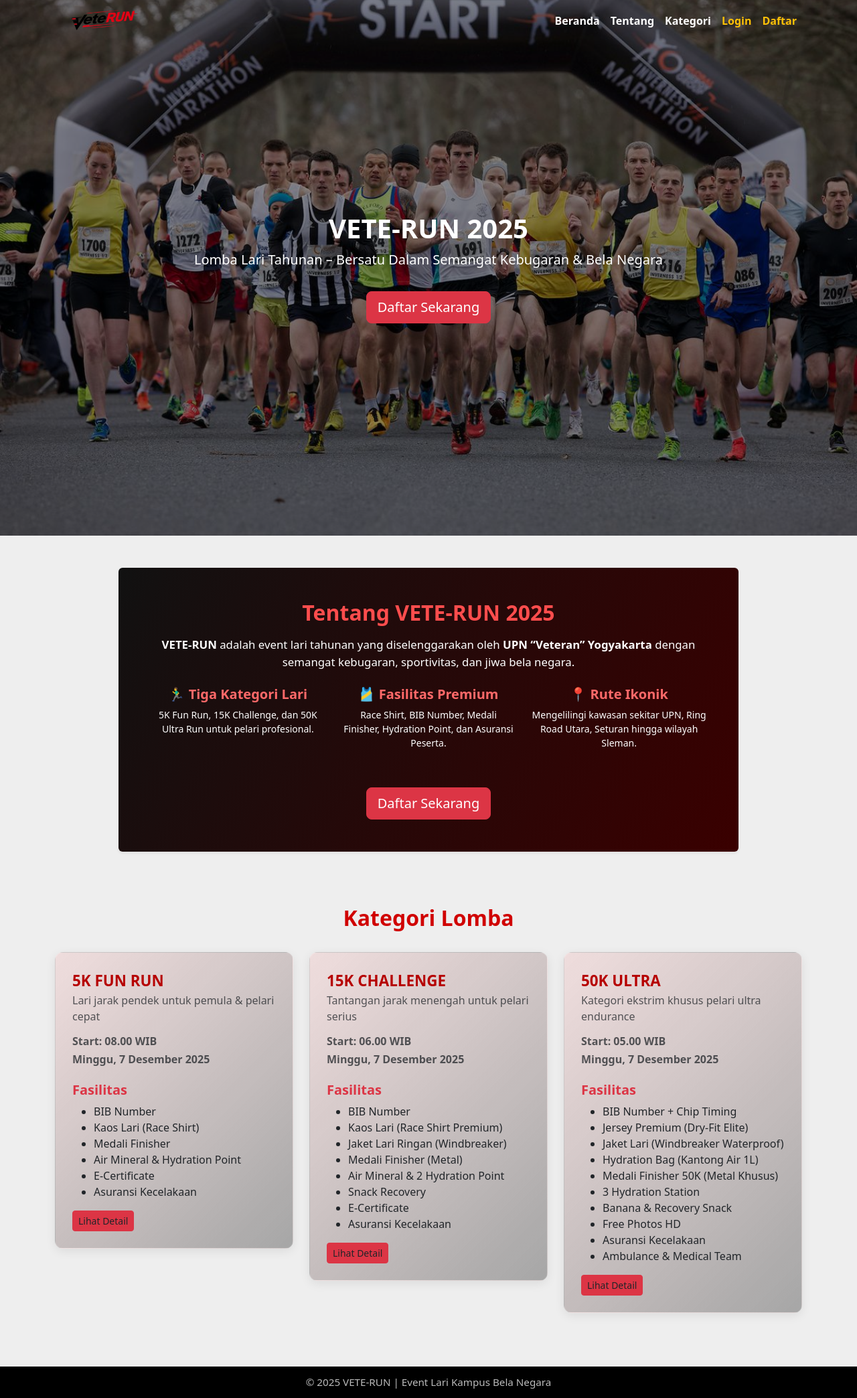
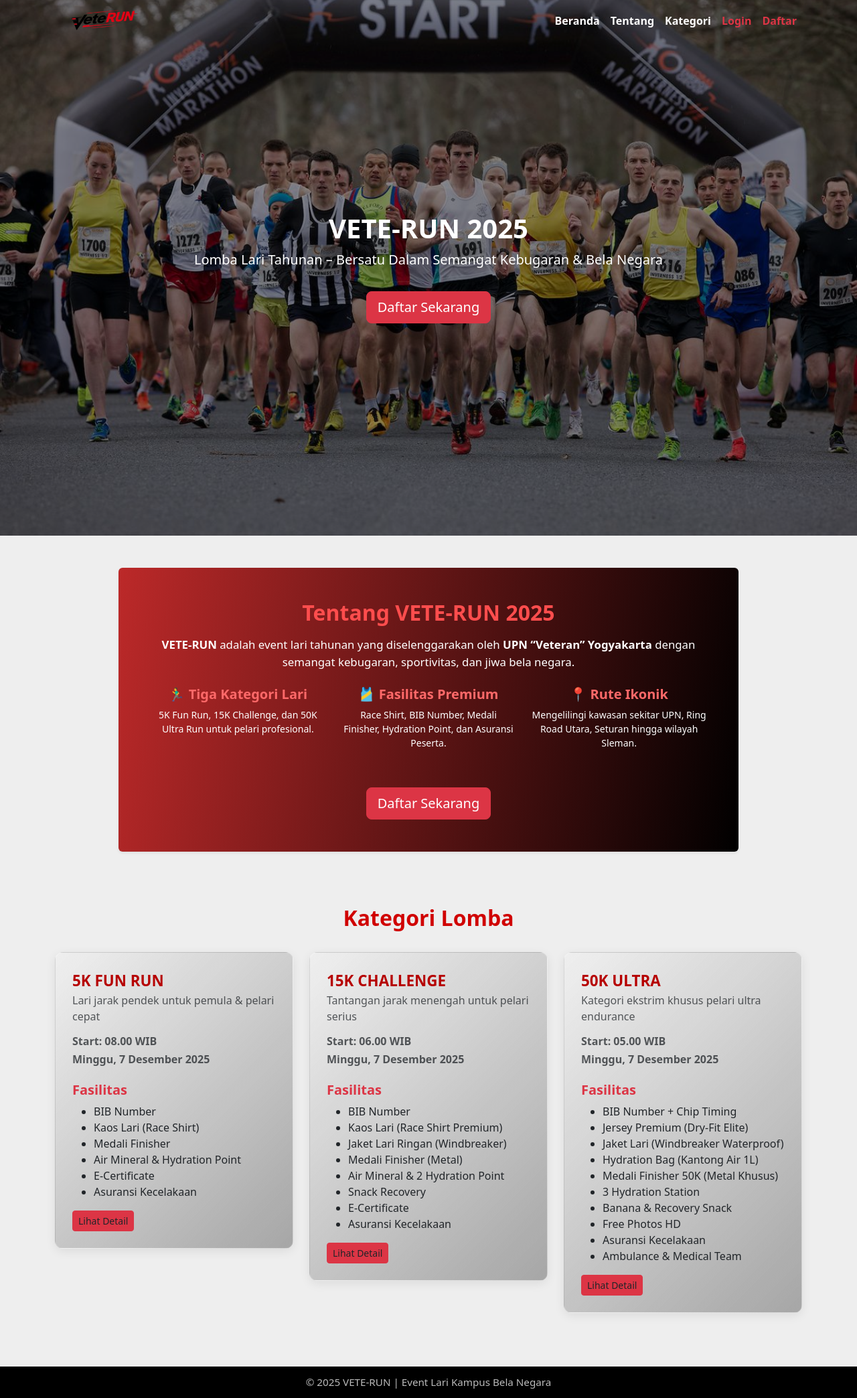
Before and after one commit to apippenyettttt/ProjectPrak_PW-123240031-123240154, a PHP site: page /index.php in a window 1280 px wide. Shown: the whole page at 67% size. Run offline with PHP 8.4, Linux system fonts and the light colour scheme.

Commit message:
ga ada pesan

```diff
--- a/pages/index.php
+++ b/pages/index.php
@@ -76,7 +76,7 @@
             padding: 25px;
             background: linear-gradient(
                 135deg,
-                rgba(255, 77, 77, 0.1),   /* soft merah */
+                rgba(255, 255, 255, 0.1),   /* soft merah */
                 rgba(0, 0, 0, 0.3)        /* soft gelap */
             );
             border: 1px solid rgba(255, 255, 255, 0.15);
@@ -87,7 +87,7 @@
             transform: translateY(-5px);
             background: linear-gradient(
                 135deg,
-                rgba(255, 77, 77, 0.5),
+                rgba(0, 0, 0, 0.5),
                 rgba(0, 0, 0, 0.1)
              );
             box-shadow: 0 8px 25px rgba(0, 0, 0, 0.15);
@@ -143,7 +143,7 @@
             <img src="../asset/img/logoVTR.png" width="140" class="me-2">
         </a>
 
-        <button class="navbar-toggler" type="button" data-bs-toggle="collapse" data-bs-target="#navmenu">
+        <button class="navbar-toggler btn btn-outline-danger" type="button" data-bs-toggle="collapse"  data-bs-target="#navmenu">
             <span class="navbar-toggler-icon"></span>
         </button>
 
@@ -159,10 +159,10 @@
                     <a class="nav-link fw-semibold text-white navlink" href="#kategori">Kategori</a>
                 </li>
                 <li class="nav-item">
-                    <a class="nav-link fw-semibold text-warning navlink" href="login.php">Login</a>
+                    <a class="nav-link fw-semibold text-danger navlink" href="login.php">Login</a>
                 </li>
                 <li class="nav-item">
-                    <a class="nav-link fw-semibold text-warning navlink" href="register.php">Daftar</a>
+                    <a class="nav-link fw-semibold text-danger navlink" href="register.php">Daftar</a>
                 </li>
             </ul>
         </div>
@@ -183,7 +183,7 @@
 <section class="container mt-5" id="tentang">
     <div class="row justify-content-center">
         <div class="col-lg-10">
-            <div class="p-4 p-md-5 rounded shadow-sm" style="background: linear-gradient(120deg, #111, #3a0000); color: #fff;">
+            <div class="p-4 p-md-5 rounded shadow-sm" style="background: linear-gradient(100deg, #bc2929ff, #000000ff); color: #fff;">
                 <h2 class="fw-bold text-center mb-3" style="color:#ff4d4d;">Tentang VETE-RUN 2025</h2>
                 <p class="text-center mb-4" style="font-size: 1.05rem;">
                     <strong>VETE-RUN</strong> adalah event lari tahunan yang diselenggarakan oleh
--- a/tools/hash.php
+++ b/tools/hash.php
@@ -1,4 +1,4 @@
 <?php
-echo password_hash('1111', PASSWORD_DEFAULT);
+echo password_hash('12345', PASSWORD_DEFAULT);
 
 ?>
```
